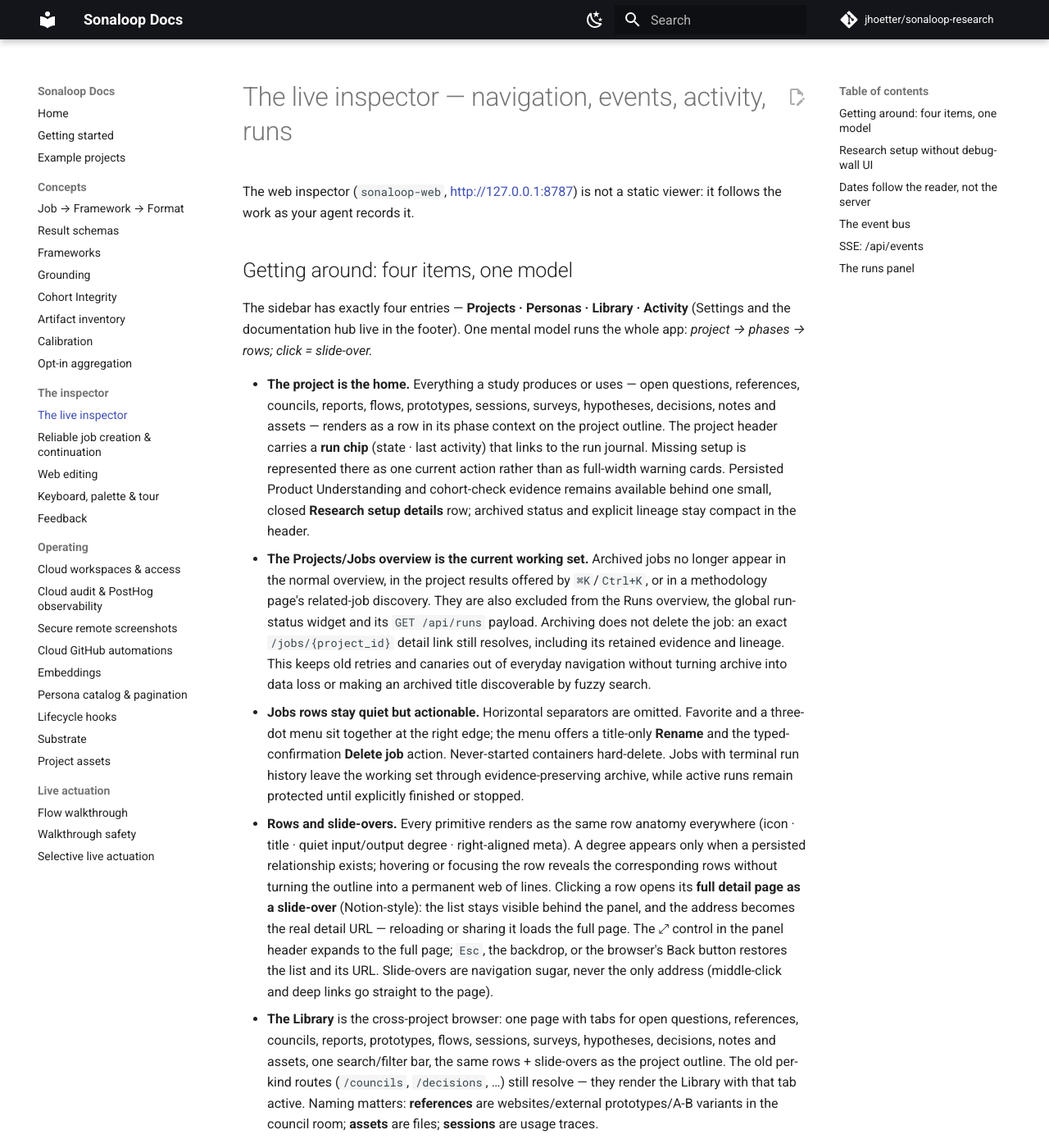
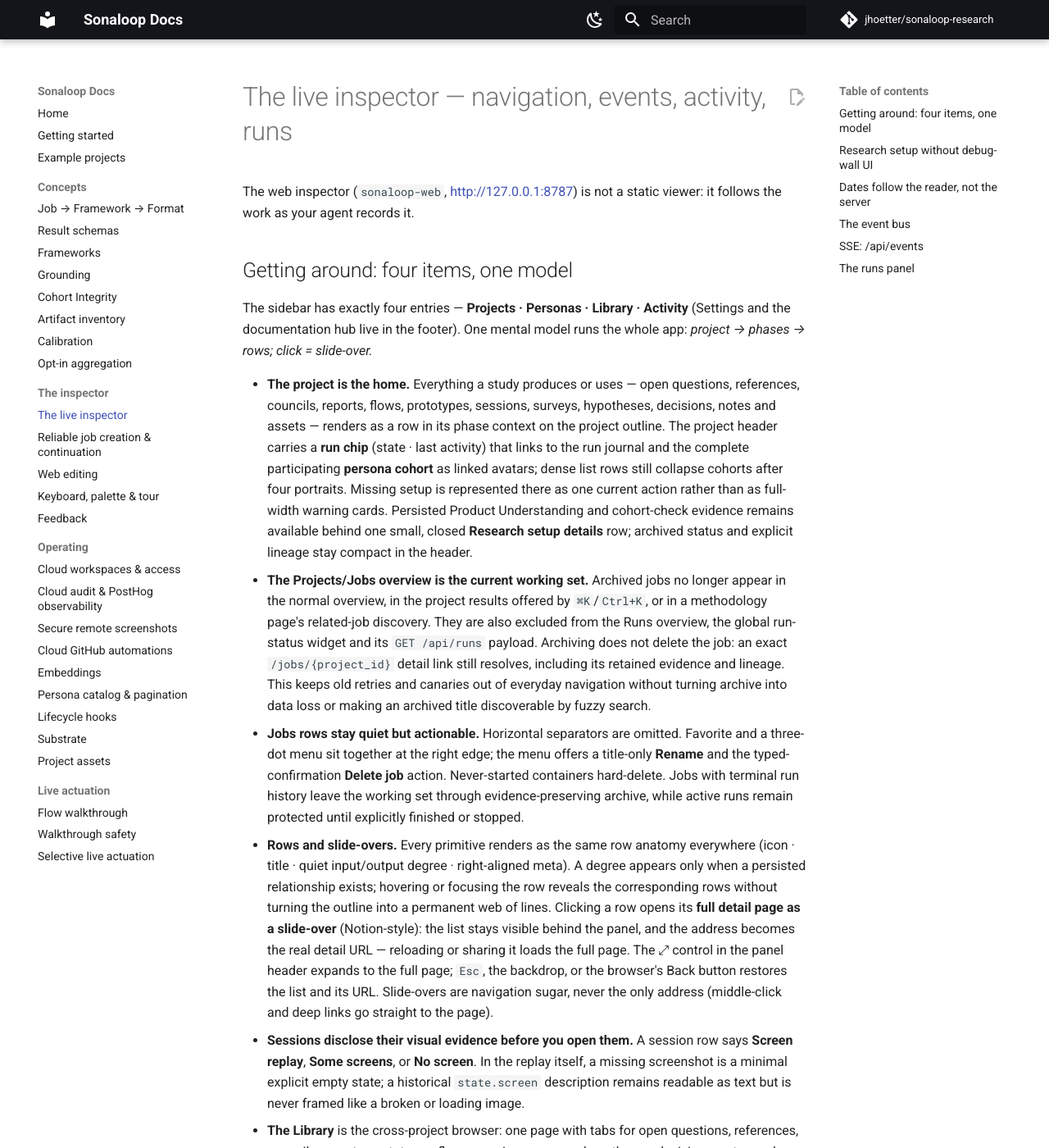
Before and after one commit to jhoetter/sonaloop-docs, an MkDocs documentation site: the page built from docs/live-inspector.md, in a window 1280 px wide and 1400 px high. Shown: the whole window at 82% size. Built offline with MkDocs 1.6.1 and Material for MkDocs 9.7.7, drawn with Linux system fonts in a browser that asks for light colours; comment, search, counter and statistics services are not loaded.

Commit message:
Document session visual evidence states

```diff
--- a/docs/live-inspector.md
+++ b/docs/live-inspector.md
@@ -13,7 +13,8 @@ app: *project → phases → rows; click = slide-over.*
   references, councils, reports, flows, prototypes, sessions, surveys, hypotheses,
   decisions, notes and assets — renders as a row in its phase context on the project
   outline. The project header carries a **run chip** (state · last activity) that links
-  to the run journal. Missing setup is represented there as one current action rather
+  to the run journal and the complete participating **persona cohort** as linked avatars;
+  dense list rows still collapse cohorts after four portraits. Missing setup is represented there as one current action rather
   than as full-width warning cards. Persisted Product Understanding and cohort-check
   evidence remains available behind one small, closed **Research setup details** row;
   archived status and explicit lineage stay compact in the header.
@@ -39,6 +40,10 @@ app: *project → phases → rows; click = slide-over.*
   control in the panel header expands to the full page; `Esc`, the backdrop, or the browser's
   Back button restores the list and its URL. Slide-overs are navigation sugar, never the only
   address (middle-click and deep links go straight to the page).
+- **Sessions disclose their visual evidence before you open them.** A session row says
+  **Screen replay**, **Some screens**, or **No screen**. In the replay itself, a missing
+  screenshot is a minimal explicit empty state; a historical `state.screen` description
+  remains readable as text but is never framed like a broken or loading image.
 - **The Library** is the cross-project browser: one page with tabs for open questions,
   references, councils, reports, prototypes, flows, sessions, surveys, hypotheses,
   decisions, notes and assets, one search/filter bar, the same rows + slide-overs as the
--- a/docs/llms.txt
+++ b/docs/llms.txt
@@ -17,7 +17,7 @@
 - [Artifact inventory](https://raw.githubusercontent.com/jhoetter/sonaloop-docs/main/docs/artifact-inventory.md): references vs assets vs flows vs sessions, linear persona reading flows, runnable and metadata-only remote prototype forms, and authenticated workspace-bound Cloud file delivery
 - [Calibration](https://raw.githubusercontent.com/jhoetter/sonaloop-docs/main/docs/calibration.md): prediction calibration and Brier scoring
 - [Opt-in aggregation](https://raw.githubusercontent.com/jhoetter/sonaloop-docs/main/docs/opt-in-aggregation-design.md): sentiment/coverage aggregation model
-- [The live inspector](https://raw.githubusercontent.com/jhoetter/sonaloop-docs/main/docs/live-inspector.md): navigation (4-item sidebar, archive-filtered current-job and run discovery, archived-job exact-link evidence access, Library browser, row slide-overs, quiet persisted input/output degrees, run chip), compact Product Understanding/Cohort Integrity disclosures, browser-local timestamps, event bus, SSE /api/events, activity feed, runs panel
+- [The live inspector](https://raw.githubusercontent.com/jhoetter/sonaloop-docs/main/docs/live-inspector.md): navigation (4-item sidebar, archive-filtered current-job and run discovery, archived-job exact-link evidence access, complete linked project cohort, Library browser, row slide-overs, explicit screen-replay/partial/no-screen session evidence, quiet persisted input/output degrees, run chip), compact Product Understanding/Cohort Integrity disclosures, browser-local timestamps, event bus, SSE /api/events, activity feed, runs panel
 - [Reliable job creation and continuation](https://raw.githubusercontent.com/jhoetter/sonaloop-docs/main/docs/reliable-runs.md): frontdoor-only Cloud creation, immutable authenticated creator labels plus privacy-safe first-ingress `via …` connector attribution, audited owner-attested exact legacy corrections, weak-model-safe unfinished-job discovery and continuation, resumable report handoff with explicit latest-terminal-synthesis lineage and deterministic stale-report replacement, URL-only `needs_setup` remediation, explicit multi-screen capture review, dispatch-bound screen delivery receipts, bounded manifest observations, real candidate-backed cohort selection, logical-request deduplication, single-active-run ownership, Reaction Test integrity gates and engine-owned completion
 - [Web editing](https://raw.githubusercontent.com/jhoetter/sonaloop-docs/main/docs/web-editing.md): the inspector's write boundary — structural edits vs host-authored text
 - [Keyboard, palette & tour](https://raw.githubusercontent.com/jhoetter/sonaloop-docs/main/docs/keyboard.md): shortcuts (j/k/Enter/o/Esc row + slide-over navigation), the command palette, the local opt-in product tour and shared-Cloud default
@@ -32,7 +32,7 @@
 - [Substrate](https://raw.githubusercontent.com/jhoetter/sonaloop-docs/main/docs/substrate.md): queryable backend substrate for extensions
 - [Project assets](https://raw.githubusercontent.com/jhoetter/sonaloop-docs/main/docs/project-assets.md): attaching asset evidence and its responsive project/report gallery presentation
 - [Flow walkthrough](https://raw.githubusercontent.com/jhoetter/sonaloop-docs/main/docs/flow-walkthrough.md): live walkthrough mechanics
-- [Live walkthrough safety](https://raw.githubusercontent.com/jhoetter/sonaloop-docs/main/docs/live-walkthrough-safety.md): safety constraints for live actuation
+- [Live walkthrough safety](https://raw.githubusercontent.com/jhoetter/sonaloop-docs/main/docs/live-walkthrough-safety.md): safety constraints for live actuation and exact ordered screenshot-to-step capture
 - [Selective live actuation](https://raw.githubusercontent.com/jhoetter/sonaloop-docs/main/docs/selective-live-actuation.md): live prototype testing
 
 ## Optional
```
Also changed, not shown: docs/live-walkthrough-safety.md (+4 -1 lines).
